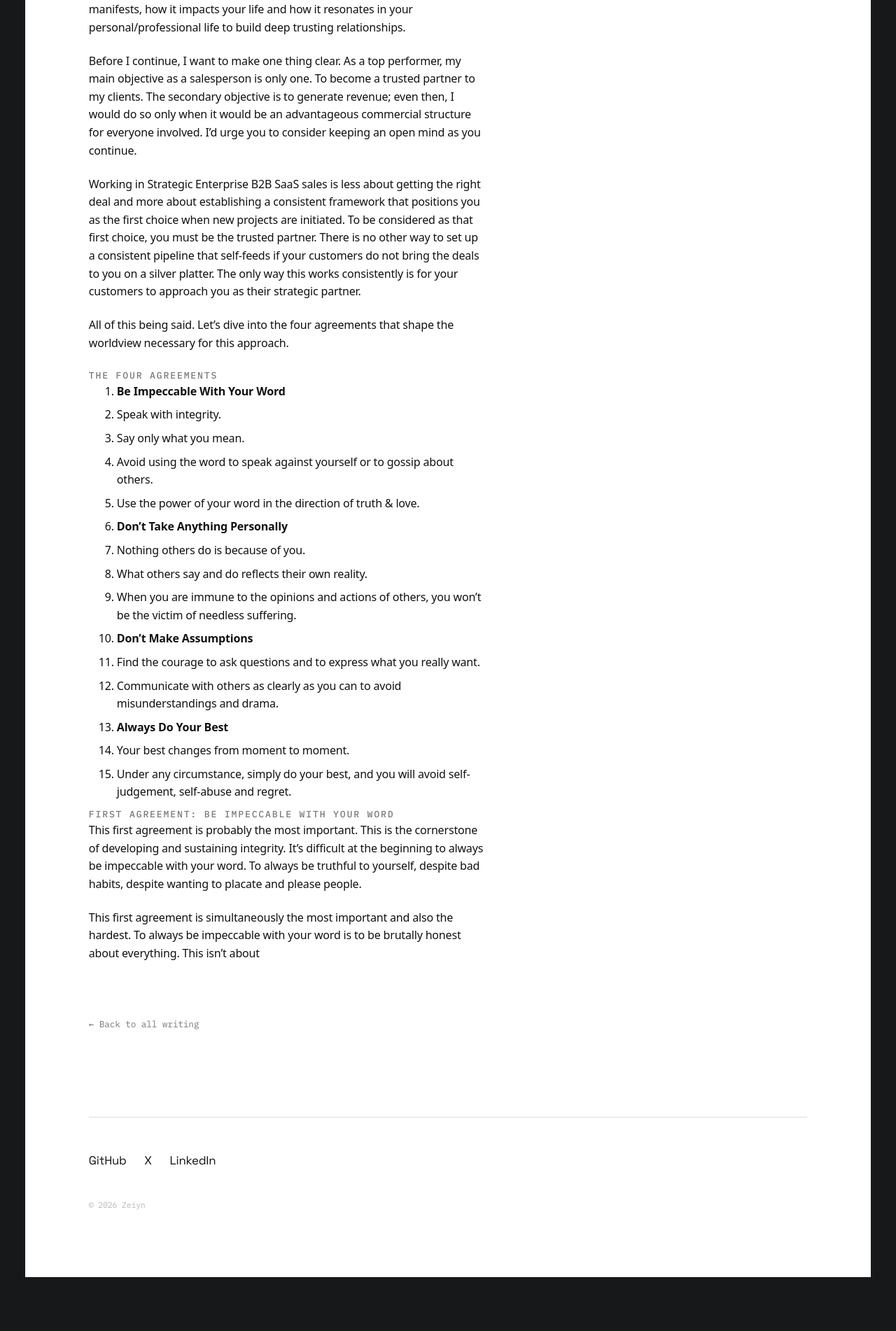
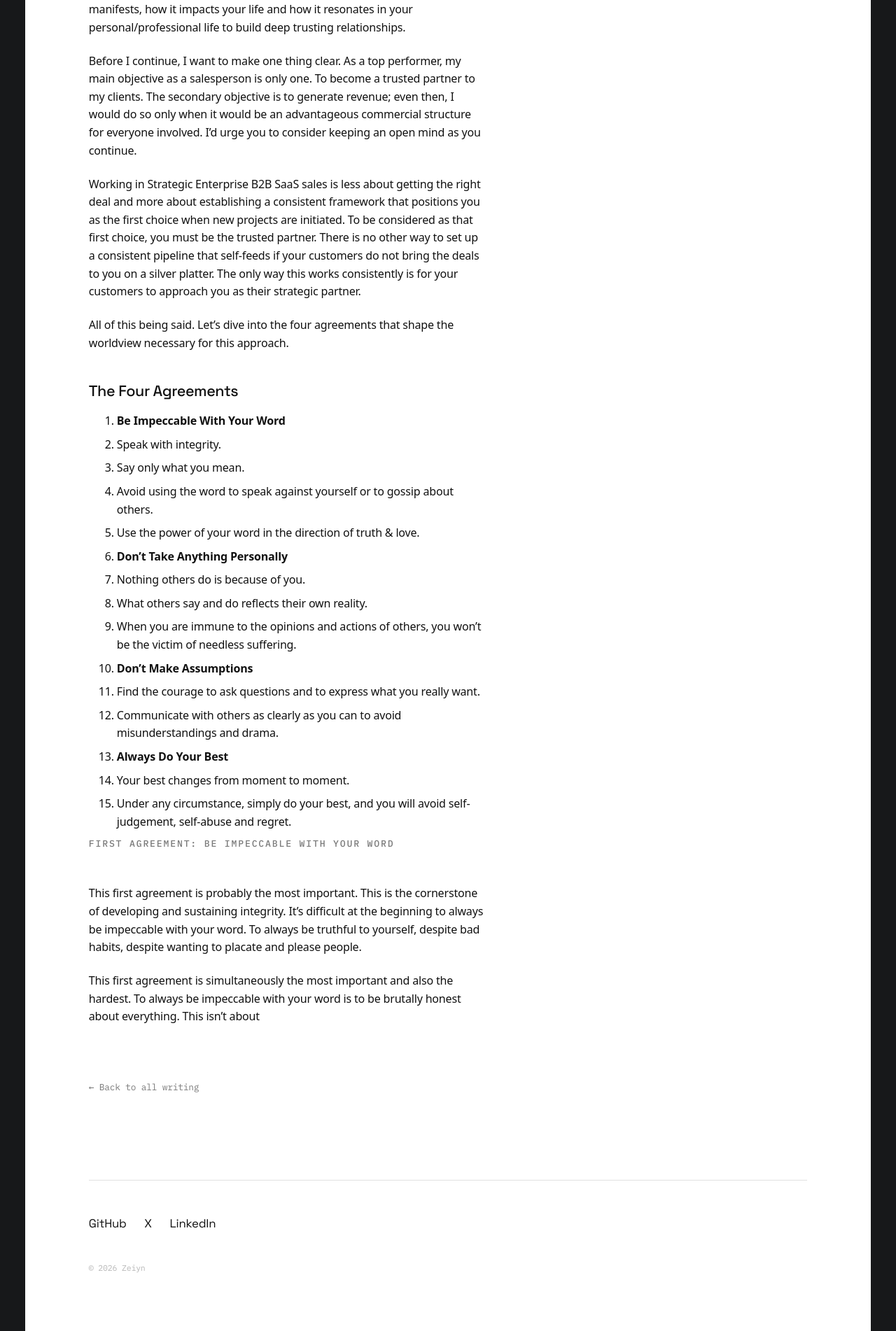
Before and after one commit to ZeiynAA/ZeiynAA.github.io, a Jekyll site: the page built from _posts/2026-07-12-integrity-the-only-sales-execution-vector.md, in a window 1280 px wide. Shown: the part 785-2687 px from the top of the page at 70% size. Built offline with Jekyll 4.4.1, drawn with Linux system fonts in a browser that asks for light colours.

Commit message:
Update _posts/2026-07-12-integrity-the-only-sales-execution-vector.md (via Pages CMS)

```diff
--- a/_posts/2026-07-12-integrity-the-only-sales-execution-vector.md
+++ b/_posts/2026-07-12-integrity-the-only-sales-execution-vector.md
@@ -19,7 +19,7 @@ Working in Strategic Enterprise B2B SaaS sales is less about getting the right d
 
 All of this being said. Let's dive into the four agreements that shape the worldview necessary for this approach.
 
-## The Four Agreements
+### The Four Agreements
 
 
 
@@ -39,10 +39,14 @@ All of this being said. Let's dive into the four agreements that shape the world
   1. Your best changes from moment to moment.
   2. Under any circumstance, simply do your best, and you will avoid self-judgement, self-abuse and regret.
 
+
+
 ## First Agreement: Be Impeccable With Your Word
 
 
 
+&nbsp;
+
 This first agreement is probably the most important. This is the cornerstone of developing and sustaining integrity. It's difficult at the beginning to always be impeccable with your word. To always be truthful to yourself, despite bad habits, despite wanting to placate and please people.
 
 This first agreement is simultaneously the most important and also the hardest. To always be impeccable with your word is to be brutally honest about everything. This isn't about
```
